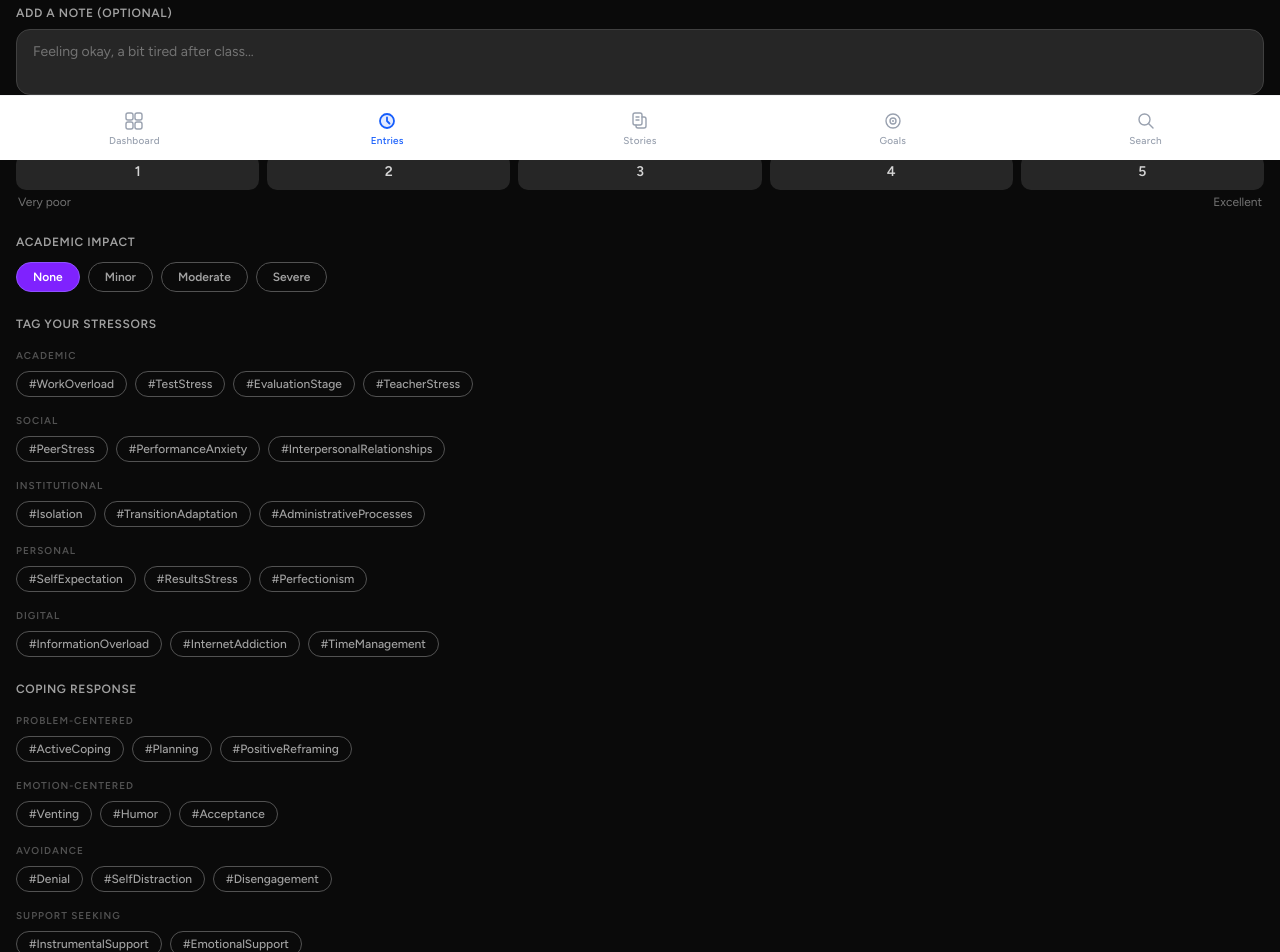
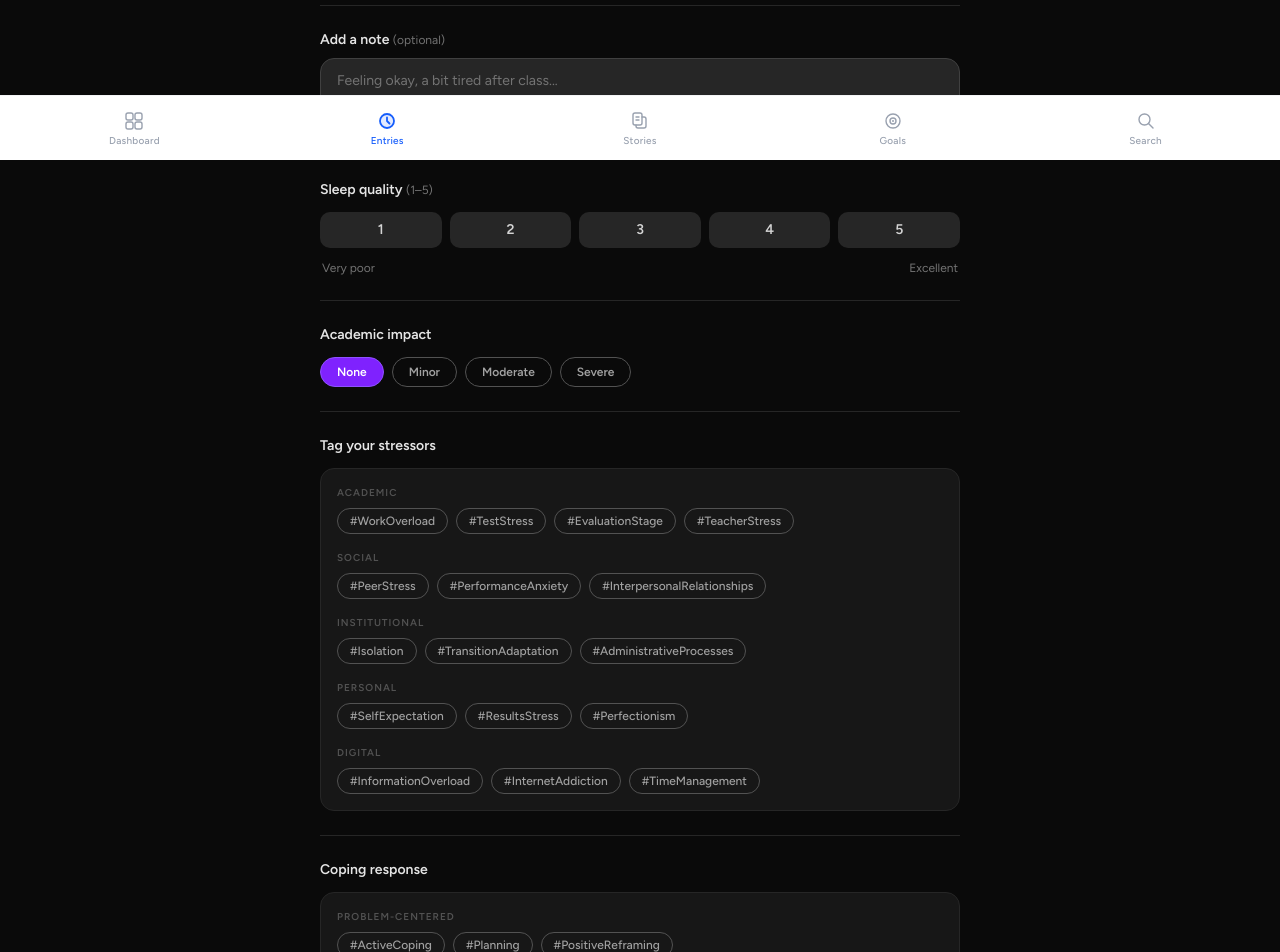
Before and after one commit to acesoo/smhwt, a Next.js app: page /log in a window 1280 px wide. Shown: the part 640-1592 px from the top of the page. Built offline with nearby package versions, Linux system fonts and the light colour scheme.

Commit message:
S4-UX-04 Clean up Entries page — max-width, section dividers, labels, tag cards, success animation

```diff
--- a/src/components/MoodLogClient.tsx
+++ b/src/components/MoodLogClient.tsx
@@ -14,6 +14,8 @@ export default function MoodLogClient() {
         onMoodSelect={(score) => setMoodScore(score)}
       />
 
+      <div className="border-t border-neutral-800" />
+
       <MoodLogForm moodScore={moodScore} />
     </div>
   );
--- a/src/components/log-client.tsx
+++ b/src/components/log-client.tsx
@@ -9,7 +9,7 @@ export function LogClient() {
   const [activeTab, setActiveTab] = useState<"mood" | "journal">("mood");
 
   return (
-    <div className="px-4 pt-5 pb-32">
+    <div className="w-full max-w-2xl mx-auto px-4 pt-5 pb-32">
       {/* ── Tab Switcher ── */}
       <div className="flex bg-neutral-900/50 p-1 rounded-lg mb-8 border border-neutral-800">
         <button
--- a/src/components/mood-log-form.tsx
+++ b/src/components/mood-log-form.tsx
@@ -6,8 +6,6 @@ import { STRESSOR_TAG_GROUPS, COPING_TAG_GROUPS } from "@/lib/constants/tags";
 import { ACADEMIC_IMPACT_OPTIONS } from "@/lib/taxonomy";
 
 const initialState: MoodLogFormState = { success: false };
-
-// ── Sub-components ────────────────────────────────────────────────────────────
 
 function TagPill({
   label,
@@ -67,16 +65,10 @@ function TagGroup({
   );
 }
 
-// ── Types ─────────────────────────────────────────────────────────────────────
-
-// 1. ADDED: Interface to accept moodScore from the designer's wrapper
 interface MoodLogFormProps {
   moodScore: number | null;
 }
 
-// ── Main Component ────────────────────────────────────────────────────────────
-
-// 2. ADDED: Accept the prop here
 export function MoodLogForm({ moodScore }: MoodLogFormProps) {
   const [state, formAction, isPending] = useActionState(
     saveMoodLog,
@@ -84,12 +76,10 @@ export function MoodLogForm({ moodScore }: MoodLogFormProps) {
   );
   const formRef = useRef<HTMLFormElement>(null);
 
-  // 3. REMOVED: local moodScore state (since it's now managed by the parent widget)
   const [sleepQuality, setSleepQuality] = useState<number | null>(null);
   const [academicImpact, setAcademicImpact] = useState("None");
   const [selectedStressors, setSelectedStressors] = useState<Set<string>>(new Set());
   const [selectedCoping, setSelectedCoping] = useState<Set<string>>(new Set());
-
   const [prevState, setPrevState] = useState(state);
 
   if (state !== prevState) {
@@ -111,11 +101,8 @@ export function MoodLogForm({ moodScore }: MoodLogFormProps) {
   function toggleStressor(tag: string) {
     setSelectedStressors((prev) => {
       const next = new Set(prev);
-      if (next.has(tag)) {
-        next.delete(tag);
-      } else {
-        next.add(tag);
-      }
+      if (next.has(tag)) next.delete(tag);
+      else next.add(tag);
       return next;
     });
   }
@@ -123,11 +110,8 @@ export function MoodLogForm({ moodScore }: MoodLogFormProps) {
   function toggleCoping(tag: string) {
     setSelectedCoping((prev) => {
       const next = new Set(prev);
-      if (next.has(tag)) {
-        next.delete(tag);
-      } else {
-        next.add(tag);
-      }
+      if (next.has(tag)) next.delete(tag);
+      else next.add(tag);
       return next;
     });
   }
@@ -135,18 +119,15 @@ export function MoodLogForm({ moodScore }: MoodLogFormProps) {
   return (
     <form ref={formRef} action={formAction} className="space-y-6">
 
-      {/* 4. ADDED: Hidden input to pass the prop value into the Server Action */}
       <input type="hidden" name="mood_score" value={moodScore ?? ""} readOnly />
 
-      {/* 5. REMOVED: The old "How are you feeling?" buttons section */}
-
       {/* ── Optional Note ── */}
-      <section>
+      <section className="space-y-2">
         <label
           htmlFor="mood-note"
-          className="block text-xs font-semibold uppercase tracking-wider text-neutral-400 mb-2"
+          className="block text-sm font-semibold text-neutral-200"
         >
-          Add a note (optional)
+          Add a note <span className="text-neutral-500 font-normal text-xs">(optional)</span>
         </label>
         <textarea
           id="mood-note"
@@ -157,10 +138,12 @@ export function MoodLogForm({ moodScore }: MoodLogFormProps) {
         />
       </section>
 
+      <div className="border-t border-neutral-800" />
+
       {/* ── Sleep Quality ── */}
-      <section>
-        <label className="block text-xs font-semibold uppercase tracking-wider text-neutral-400 mb-3">
-          Sleep quality (1–5)
+      <section className="space-y-3">
+        <label className="block text-sm font-semibold text-neutral-200">
+          Sleep quality <span className="text-neutral-500 font-normal text-xs">(1–5)</span>
         </label>
         <div className="flex gap-2">
           {[1, 2, 3, 4, 5].map((n) => (
@@ -182,16 +165,18 @@ export function MoodLogForm({ moodScore }: MoodLogFormProps) {
             </button>
           ))}
         </div>
-        <div className="flex justify-between text-xs text-neutral-500 mt-1 px-0.5">
+        <div className="flex justify-between text-xs text-neutral-500 px-0.5">
           <span>Very poor</span>
           <span>Excellent</span>
         </div>
         <input type="hidden" name="sleep_quality" value={sleepQuality ?? ""} readOnly />
       </section>
 
+      <div className="border-t border-neutral-800" />
+
       {/* ── Academic Impact ── */}
-      <section>
-        <label className="block text-xs font-semibold uppercase tracking-wider text-neutral-400 mb-3">
+      <section className="space-y-3">
+        <label className="block text-sm font-semibold text-neutral-200">
           Academic impact
         </label>
         <div className="flex gap-2 flex-wrap">
@@ -217,12 +202,14 @@ export function MoodLogForm({ moodScore }: MoodLogFormProps) {
         <input type="hidden" name="academic_impact" value={academicImpact} readOnly />
       </section>
 
-      {/* ── Stressor Tags — grouped by KM category ── */}
-      <section>
-        <label className="block text-xs font-semibold uppercase tracking-wider text-neutral-400 mb-4">
+      <div className="border-t border-neutral-800" />
+
+      {/* ── Stressor Tags ── */}
+      <section className="space-y-3">
+        <label className="block text-sm font-semibold text-neutral-200">
           Tag your stressors
         </label>
-        <div className="space-y-4">
+        <div className="bg-neutral-900 border border-neutral-800 rounded-xl p-4 space-y-4">
           {STRESSOR_TAG_GROUPS.map((group) => (
             <TagGroup
               key={group.category}
@@ -241,12 +228,14 @@ export function MoodLogForm({ moodScore }: MoodLogFormProps) {
         />
       </section>
 
-      {/* ── Coping Response Tags — grouped by KM category ── */}
-      <section>
-        <label className="block text-xs font-semibold uppercase tracking-wider text-neutral-400 mb-4">
+      <div className="border-t border-neutral-800" />
+
+      {/* ── Coping Response Tags ── */}
+      <section className="space-y-3">
+        <label className="block text-sm font-semibold text-neutral-200">
           Coping response
         </label>
-        <div className="space-y-4">
+        <div className="bg-neutral-900 border border-neutral-800 rounded-xl p-4 space-y-4">
           {COPING_TAG_GROUPS.map((group) => (
             <TagGroup
               key={group.category}
@@ -272,20 +261,40 @@ export function MoodLogForm({ moodScore }: MoodLogFormProps) {
         </p>
       )}
       {state.success && (
-        <p className="text-green-400 text-sm bg-green-950/40 border border-green-800 rounded-lg px-4 py-2">
-          {state.message}
-        </p>
+        <div className="flex flex-col items-center gap-3 py-6 animate-in fade-in slide-in-from-bottom-2 duration-500">
+          <div className="w-14 h-14 rounded-full bg-green-900/50 border border-green-700 flex items-center justify-center">
+            <svg
+              className="w-7 h-7 text-green-400"
+              fill="none"
+              viewBox="0 0 24 24"
+              stroke="currentColor"
+              strokeWidth={2.5}
+            >
+              <path
+                strokeLinecap="round"
+                strokeLinejoin="round"
+                d="M5 13l4 4L19 7"
+              />
+            </svg>
+          </div>
+          <div className="text-center space-y-1">
+            <p className="text-sm font-semibold text-green-400">Mood log saved!</p>
+            <p className="text-xs text-neutral-500">
+              Your entry has been recorded successfully.
+            </p>
+          </div>
+        </div>
       )}
 
       {/* ── Submit ── */}
       <button
         type="submit"
-        // 6. UPDATED: Ensure we check that moodScore prop is not null
         disabled={isPending || moodScore === null || !sleepQuality}
         className="w-full py-3 rounded-xl font-semibold text-sm transition-all duration-150 bg-blue-600 text-white hover:bg-blue-500 active:bg-blue-700 disabled:opacity-40 disabled:cursor-not-allowed"
       >
         {isPending ? "Saving..." : "Save mood log"}
       </button>
+
     </form>
   );
 }
```
